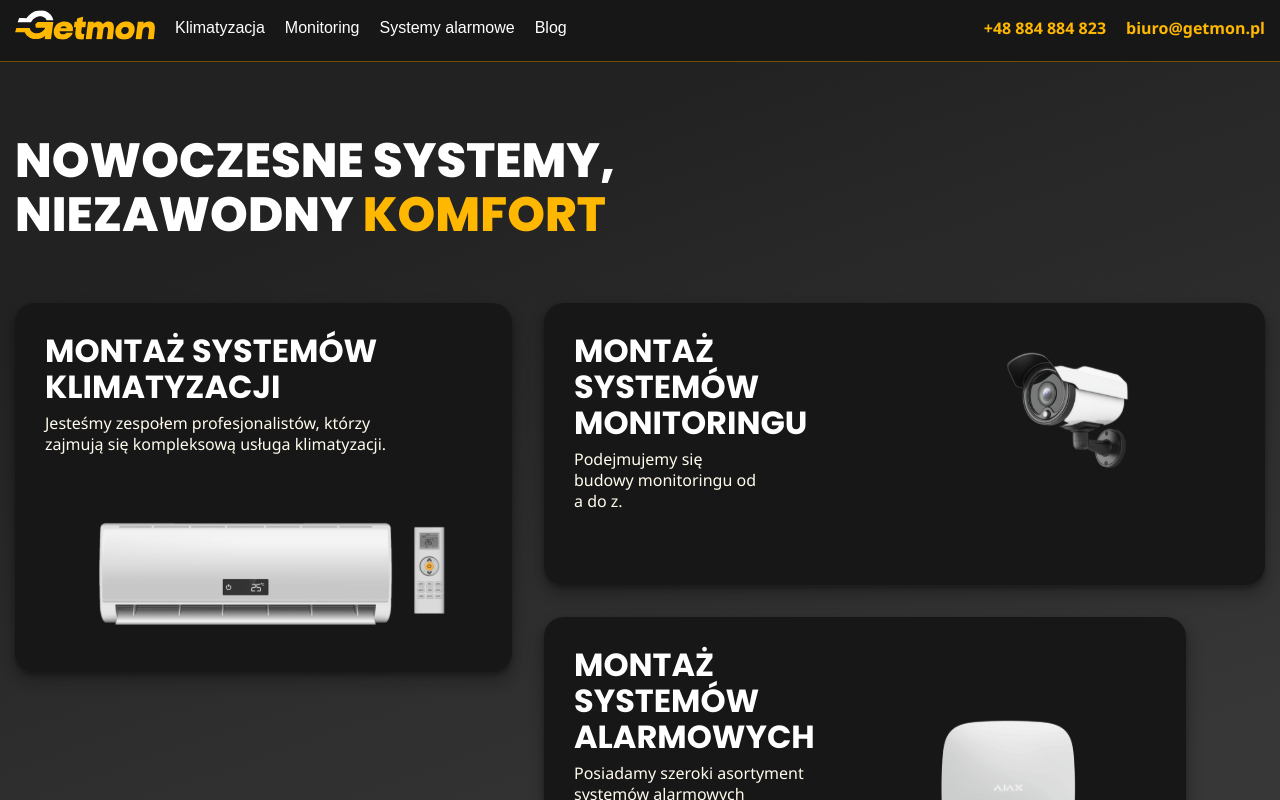
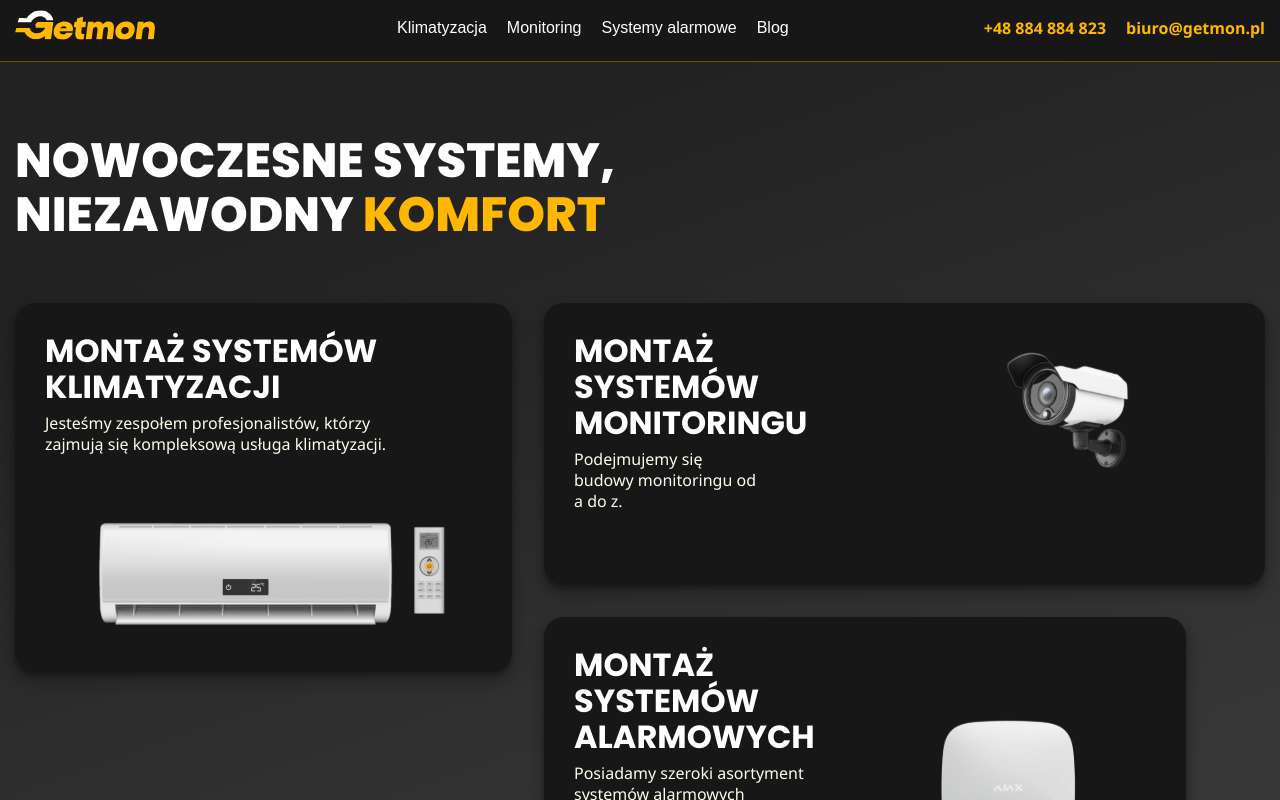
Before and after one commit to MatviyRoman/Getmon-Next, a Next.js app: page / in a window 1280 px wide. Shown: the top 800 px of the page. Built offline with nearby package versions, Linux system fonts and the light colour scheme.

Commit message:
fix correct bug

```diff
--- a/src/partials/Header.module.css
+++ b/src/partials/Header.module.css
@@ -48,7 +48,7 @@
     display: flex;
     justify-content: space-between;
     align-items: center;
-    max-width: 888;
+    max-width: 888px;
     width: 100%;
 
     .nav__top {
```
